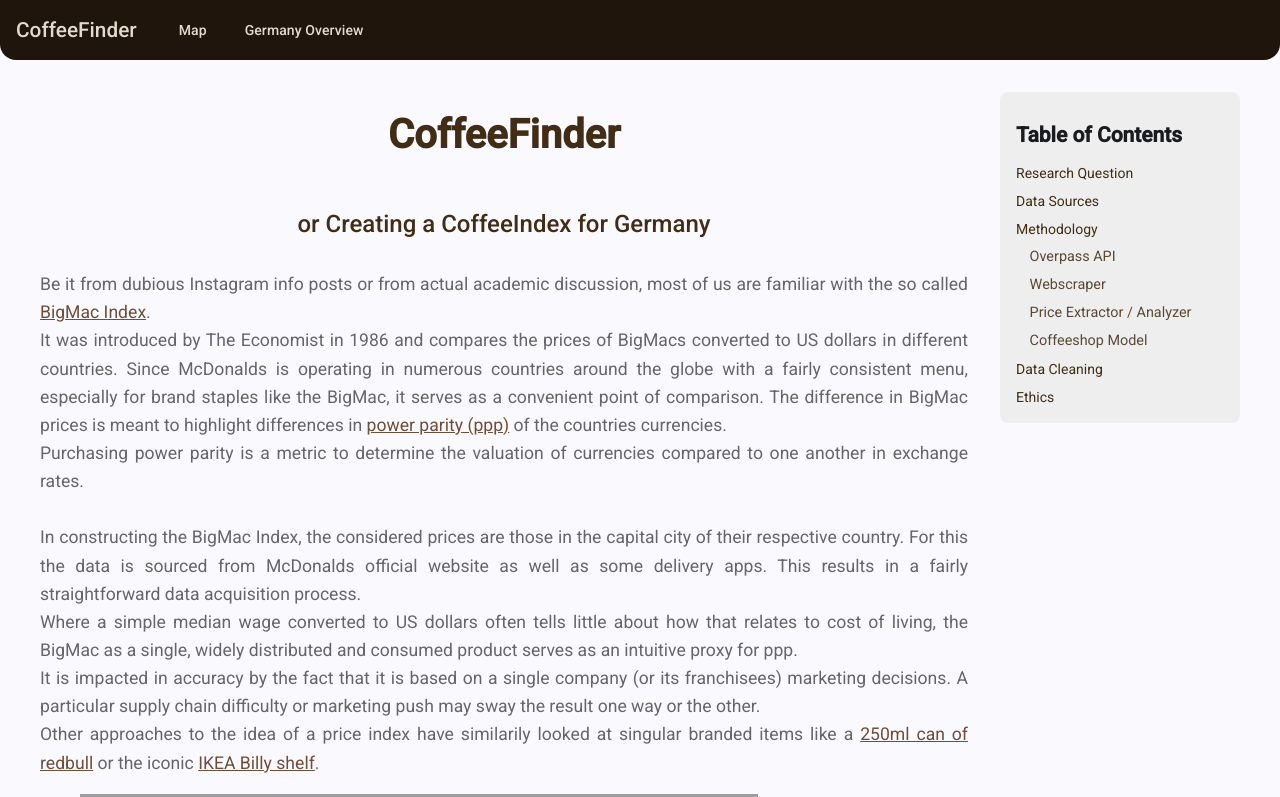
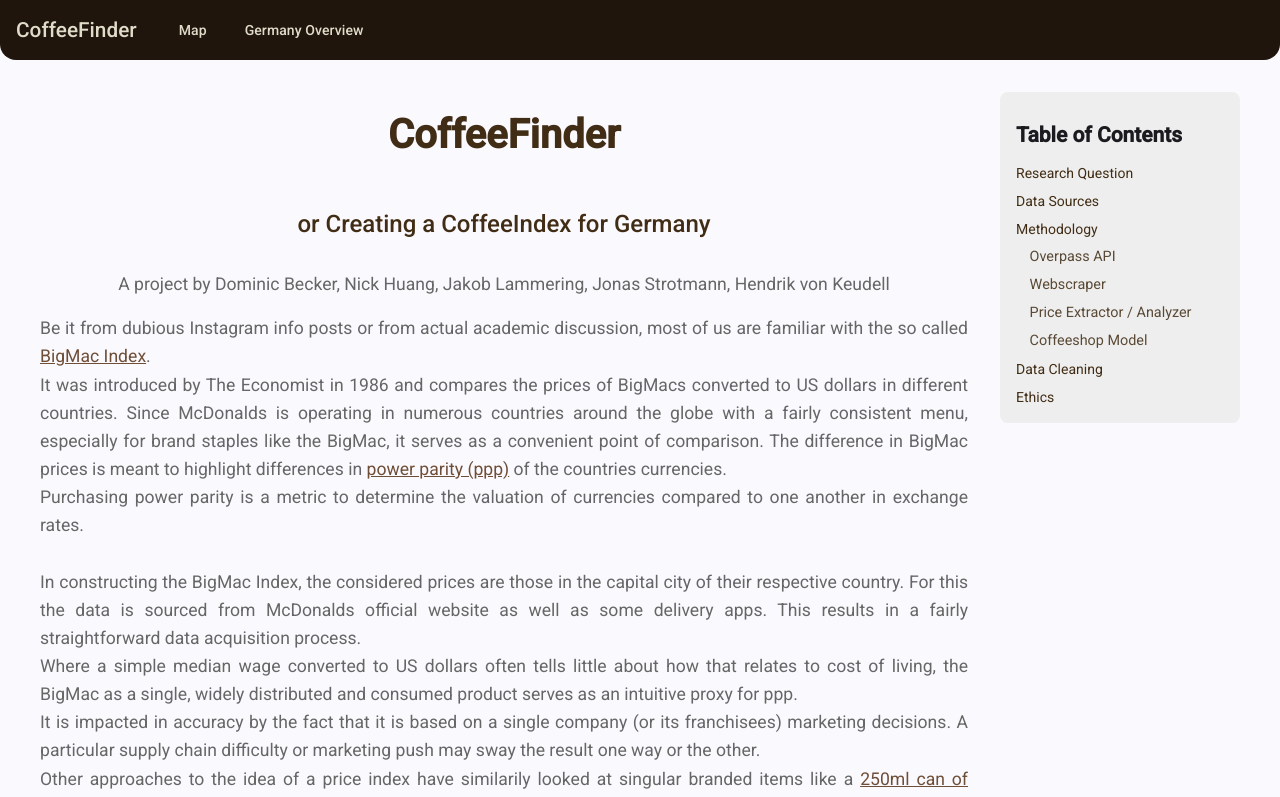
Before and after one commit to dobe-1/CoffeeFinder, an Angular app in the folder frontend/: page /home in a window 1280 px wide. Shown: the top 797 px of the page. Built offline with nearby package versions, Linux system fonts and the light colour scheme; grey boxes are pictures that could not be loaded.

Commit message:
feat: added names

```diff
--- a/frontend/src/app/home/home.html
+++ b/frontend/src/app/home/home.html
@@ -2,6 +2,9 @@
     <section class="home">
         <h1>CoffeeFinder</h1>
         <h2 style="text-align: center; width: 100%; align-self: center;">or Creating a CoffeeIndex for Germany</h2>
+        <p style="text-align: center; width: 100%; align-self: center;">
+        A project by Dominic Becker, Nick Huang, Jakob Lammering, Jonas Strotmann, Hendrik von Keudell
+        </p>
         <p>
             Be it from dubious Instagram info posts or from actual academic discussion, most of us are familiar with the so called <a href="https://www.economist.com/interactive/big-mac-index"> BigMac Index</a>.<br>
             It was introduced by The Economist in 1986 and compares the prices of BigMacs converted to US dollars in different countries. Since McDonalds is operating in numerous countries around the globe with a fairly consistent menu, especially for brand staples like the BigMac, it serves as a convenient point of comparison. The difference in BigMac prices is meant to highlight differences in <a href="https://www.imf.org/en/publications/fandd/issues/series/back-to-basics/purchasing-power-parity-ppp">power parity (ppp)</a> of the countries currencies.<br>
```
